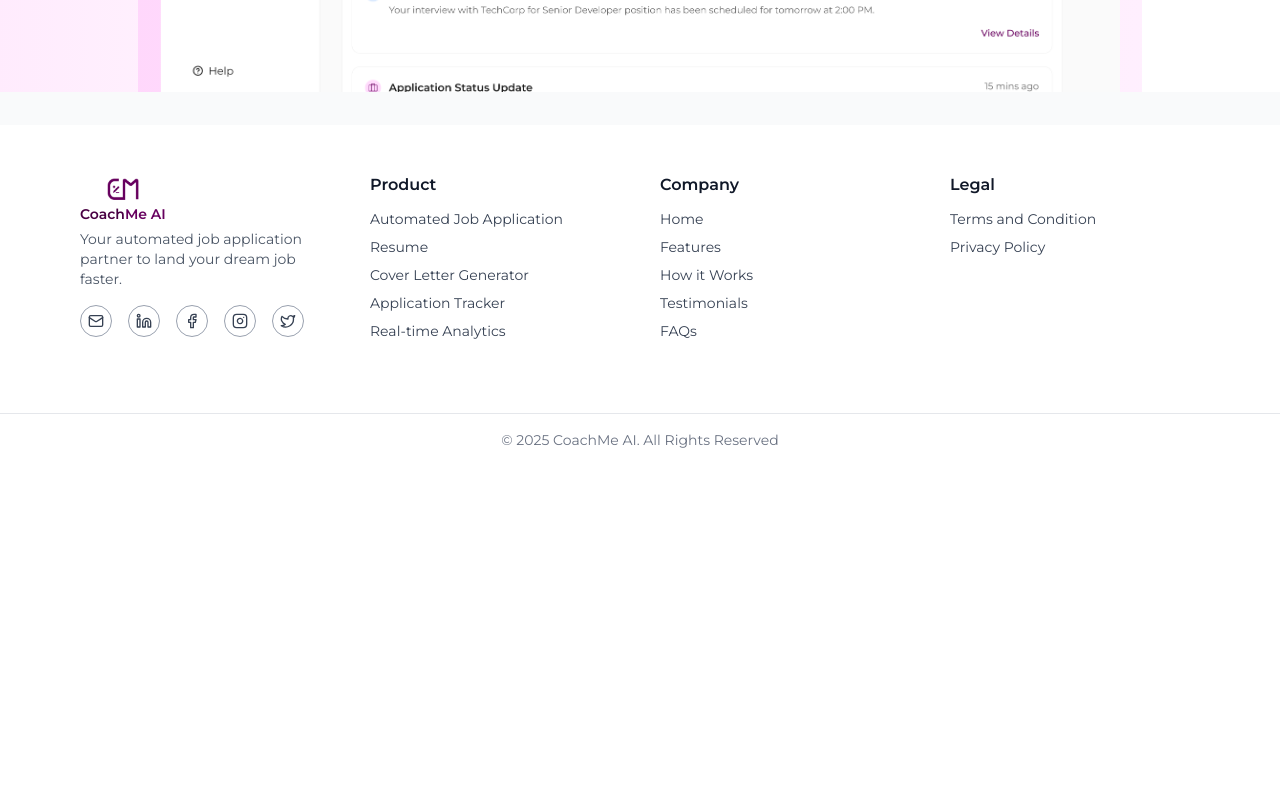
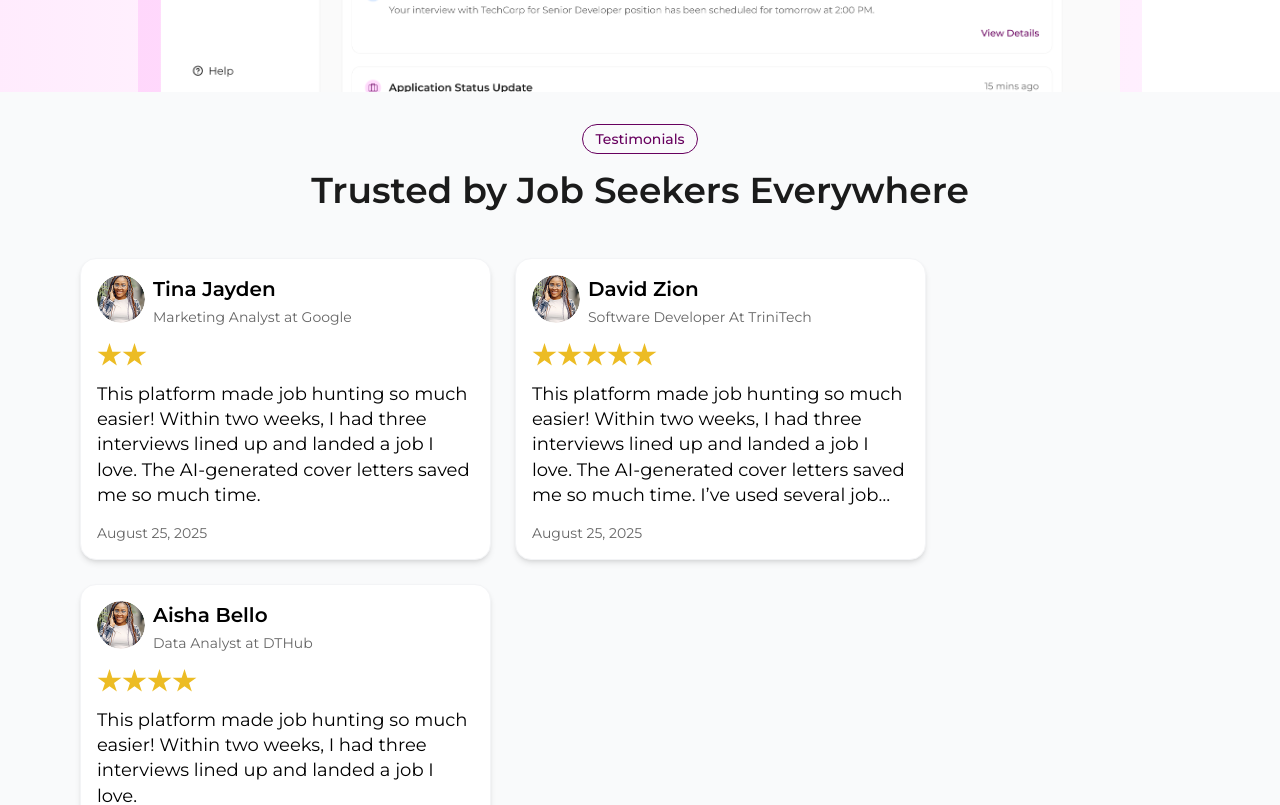
Before and after one commit to TheSkillGarage/coachme_ai, a React (Vite) app: page / in a window 1280 px wide. Shown: the part 1080-1885 px from the top of the page. Before the commit the page ends 1546 px from the top, so only its background shows below. Built offline with nearby package versions, Linux system fonts and the light colour scheme.

Commit message:
added testimonials section of the home page

```diff
--- /dev/null
+++ b/src/components/ui/rating/index.tsx
@@ -0,0 +1,21 @@
+interface RatingProps {
+  rating: number;
+  color: string;
+}
+
+export const Rating: React.FC<RatingProps> = ({ rating, color }) => {
+  return Array.from({ length: rating }, () => (
+    <svg
+      width="25"
+      height="23"
+      viewBox="0 0 25 23"
+      fill="none"
+      xmlns="http://www.w3.org/2000/svg"
+    >
+      <path
+        d="M12.5 0L15.3064 8.63729H24.3882L17.0409 13.9754L19.8473 22.6127L12.5 17.2746L5.15268 22.6127L7.95911 13.9754L0.611794 8.63729H9.69357L12.5 0Z"
+        fill={color}
+      />
+    </svg>
+  ));
+};
--- a/src/pages/landing/index.tsx
+++ b/src/pages/landing/index.tsx
@@ -1,6 +1,7 @@
 import HelmetLayout, { type HelmetProps } from '../../layouts/helmetlayout';
 import PageLayout from '../../layouts/pageslayout';
 import HeroSection from './hero';
+import TestimonialsSection from './testimonials';
 export default function Main() {
   const tags: HelmetProps = {
     pageTitle: 'Home',
@@ -10,6 +11,7 @@ export default function Main() {
     <HelmetLayout {...tags}>
       <PageLayout>
         <HeroSection />
+        <TestimonialsSection />
       </PageLayout>
     </HelmetLayout>
   )
--- /dev/null
+++ b/src/pages/landing/testimonials/index.tsx
@@ -0,0 +1,105 @@
+import { Avatar } from '../../../components/ui/avatar';
+import { Badge } from '../../../components/ui/badge';
+import { Card } from '../../../components/ui/card';
+import { Rating } from '../../../components/ui/rating';
+import imgAvatar from '../../../assets/testimonial.png';
+
+interface Testimonial {
+  id: number;
+  fullName: string;
+  position: string;
+  rating: number;
+  quote: string;
+  date: string;
+  avatarSrc: string;
+}
+
+const testimonials: Testimonial[] = [
+  {
+    id: 1,
+    fullName: 'Tina Jayden',
+    position: 'Marketing Analyst at Google',
+    rating: 2,
+    quote:
+      'This platform made job hunting so much easier! Within two weeks, I had three interviews lined up and landed a job I love. The AI-generated cover letters saved me so much time.',
+    date: 'August 25, 2025',
+    avatarSrc: imgAvatar,
+  },
+  {
+    id: 2,
+    fullName: 'David Zion',
+    position: 'Software Developer At TriniTech',
+    rating: 5,
+    quote:
+      'This platform made job hunting so much easier! Within two weeks, I had three interviews lined up and landed a job I love. The AI-generated cover letters saved me so much time. I’ve used several job platforms before, but this one is on another level. From personalized job recommendations to optimized cover letters, it’s a game changer.',
+    date: 'August 25, 2025',
+    avatarSrc: imgAvatar,
+  },
+  {
+    id: 3,
+    fullName: 'Aisha Bello',
+    position: 'Data Analyst at DTHub',
+    rating: 4,
+    quote:
+      'This platform made job hunting so much easier! Within two weeks, I had three interviews lined up and landed a job I love.',
+    date: 'August 25, 2025',
+    avatarSrc: imgAvatar,
+  },
+];
+
+const TestimonialBlock: React.FC<{ testimonial: Testimonial }> = ({
+  testimonial,
+}) => {
+  return (
+    <Card className="flex flex-col justify-between h-[299px] md:h-[302px]  min-w-[280px] max-w-[411px] box-border p-4">
+      <div>
+        <div className="flex gap-2 mb-4">
+          <Avatar size="lg" src={testimonial.avatarSrc} />
+          <div className="">
+            <p className="font-semibold text-[18px] md:text-[20px] mb-1 leading-[140%]">
+              {testimonial.fullName}
+            </p>
+            <p className="text-grey-300 text-sm">{testimonial.position}</p>
+          </div>
+        </div>
+        <div className="mb-4 flex">
+          <Rating rating={testimonial.rating} color="#ECBC24" />
+        </div>
+        <div className="mb-4">
+          <p className="text-lg h-[125px] font-normal text-[18px] leading-[140%] tracking-[0] overflow-hidden text-ellipsis [display:-webkit-box] [-webkit-line-clamp:5] [-webkit-box-orient:vertical]">
+            {testimonial.quote}
+          </p>
+        </div>
+      </div>
+      <div>
+        <p className="text-grey-300 text-sm">{testimonial.date}</p>
+      </div>
+    </Card>
+  );
+};
+
+const TestimonialsSection: React.FC = () => {
+  return (
+    <section
+      className="flex flex-col items-center justify-center
+         px-5 md:px-20
+         mb-12"
+    >
+      <Badge className="bg-transparent border border-primary-500 gap-2 mb-4 py-1 px-3 text-primary-500">
+        Testimonials
+      </Badge>
+
+      <h4 className="font-semibold text-2xl md:text-4xl text-center text-grey-500 mb-12">
+        Trusted by Job Seekers Everywhere
+      </h4>
+
+      <div className="flex flex-wrap lg:flex-row flex-1  gap-6">
+        {testimonials.map((testimonial) => (
+          <TestimonialBlock key={testimonial.id} testimonial={testimonial} />
+        ))}
+      </div>
+    </section>
+  );
+};
+
+export default TestimonialsSection;
```
Also changed, not shown: src/assets/testimonial.png (added).
